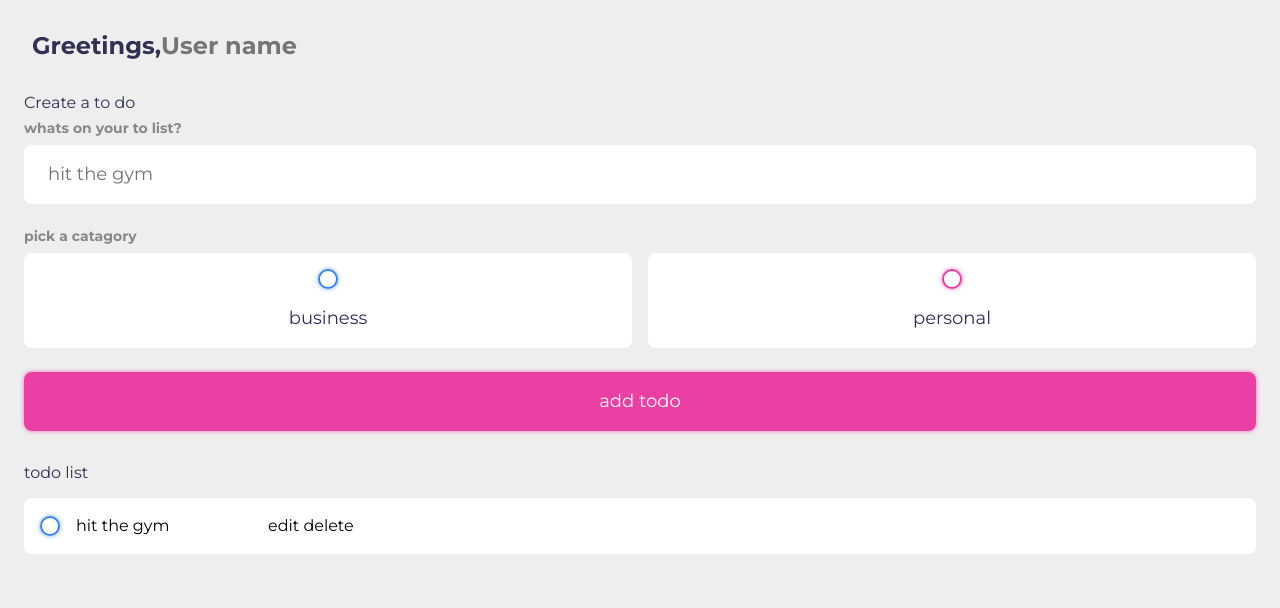
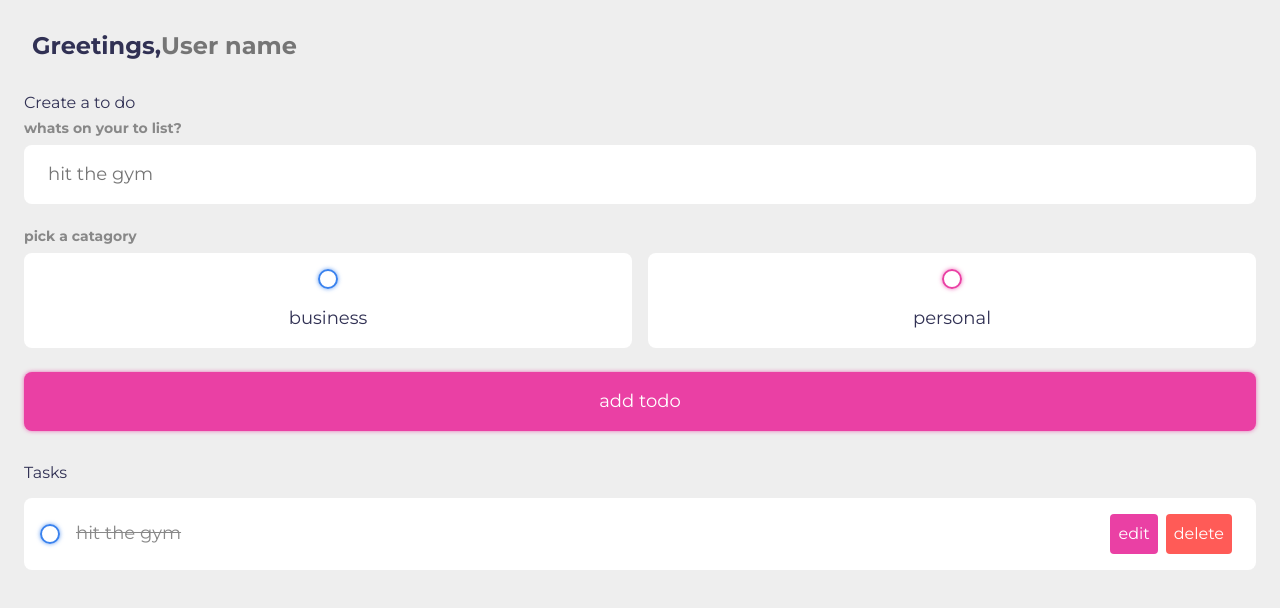
Before and after one commit to maya17power/v47-tier1-team-06, a website: page todolist/index.html in a window 1280 px wide. Drawn offline with nearby package versions, Linux system fonts and the light colour scheme.

Commit message:
updated todolist project index and css files.

```diff
--- a/todolist/index.html
+++ b/todolist/index.html
@@ -67,9 +67,9 @@
 
 
         <section class="todo-list">
-          <h3>todo list</h3>
+          <h3>Tasks</h3>
           <div class="list" id="todo-list">
-            <div class="todo-item">
+            <div class="todo-item done">
               <label>
                 <input type="checkbox" />
                 <span class="bubble business"></span>
--- a/todolist/main.css
+++ b/todolist/main.css
@@ -192,3 +192,45 @@ input:checked ~ .bubble::after{
     margin-right: 1rem;
     cursor: pointer;
 }
+/* moves edit delete button to the right side */
+.todo-item .todo-content {
+    flex: 1 1 0%;
+}
+
+.todo-item .todo-content input {
+    color: var(--dark);
+    font-size: 1.125rem;
+}
+
+.todo-item .actions {
+    display: flex;
+    align-items: center;
+}
+
+.todo-item .actions button {
+    display: block;
+    padding: 0.5rem;
+    border-radius: 0.25rem;
+    color: #FFF;
+    cursor: pointer;
+    transition: 0.2s ease-in-out;
+}
+
+.todo-item .actions button:hover {
+    opacity: 0.75;
+}
+
+.todo-item .actions .edit {
+    margin-right: 0.5rem;
+    background-color: var(--primary);
+}
+
+.todo-item .actions .delete {
+    margin-right: 0.5rem;
+    background-color: var(--danger);
+}
+
+.todo-item.done .todo-content input{
+    text-decoration: line-through;
+    color: var(--grey);
+}
```
